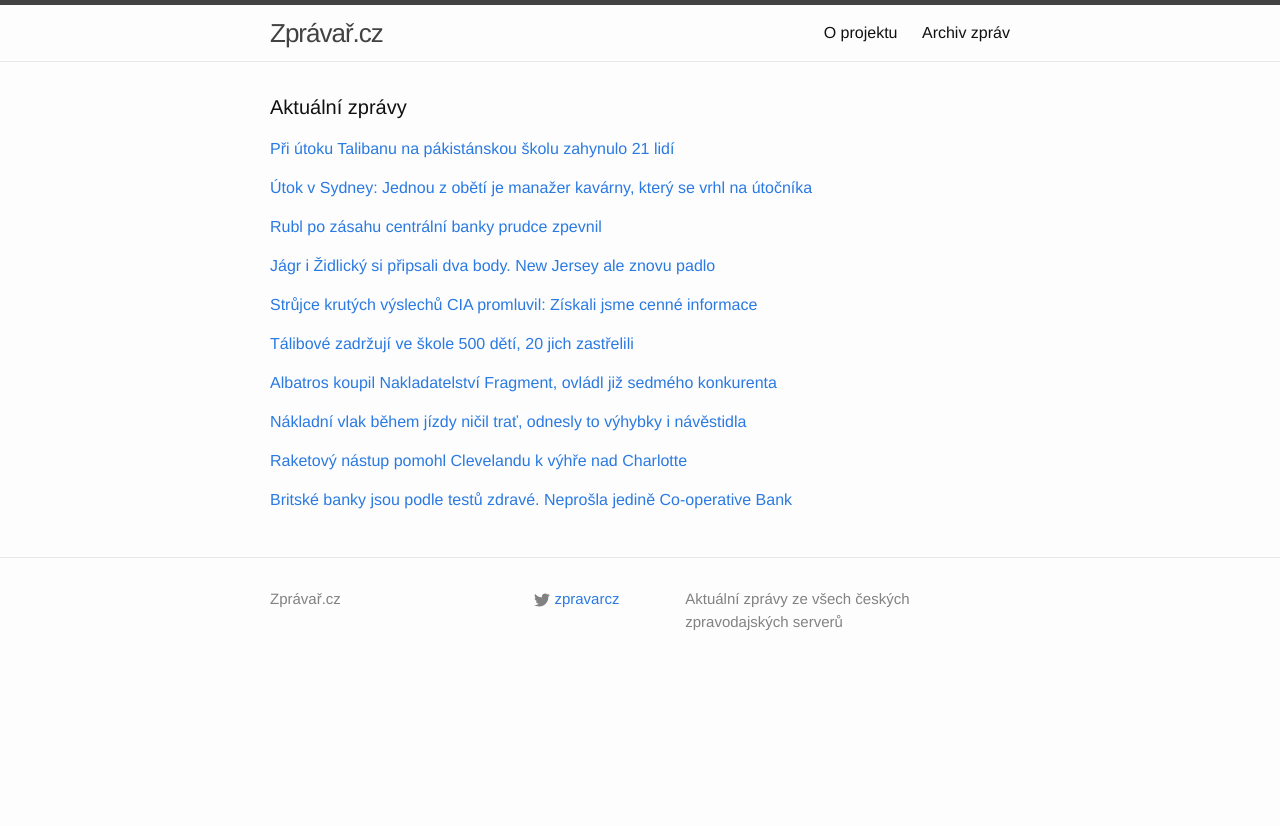
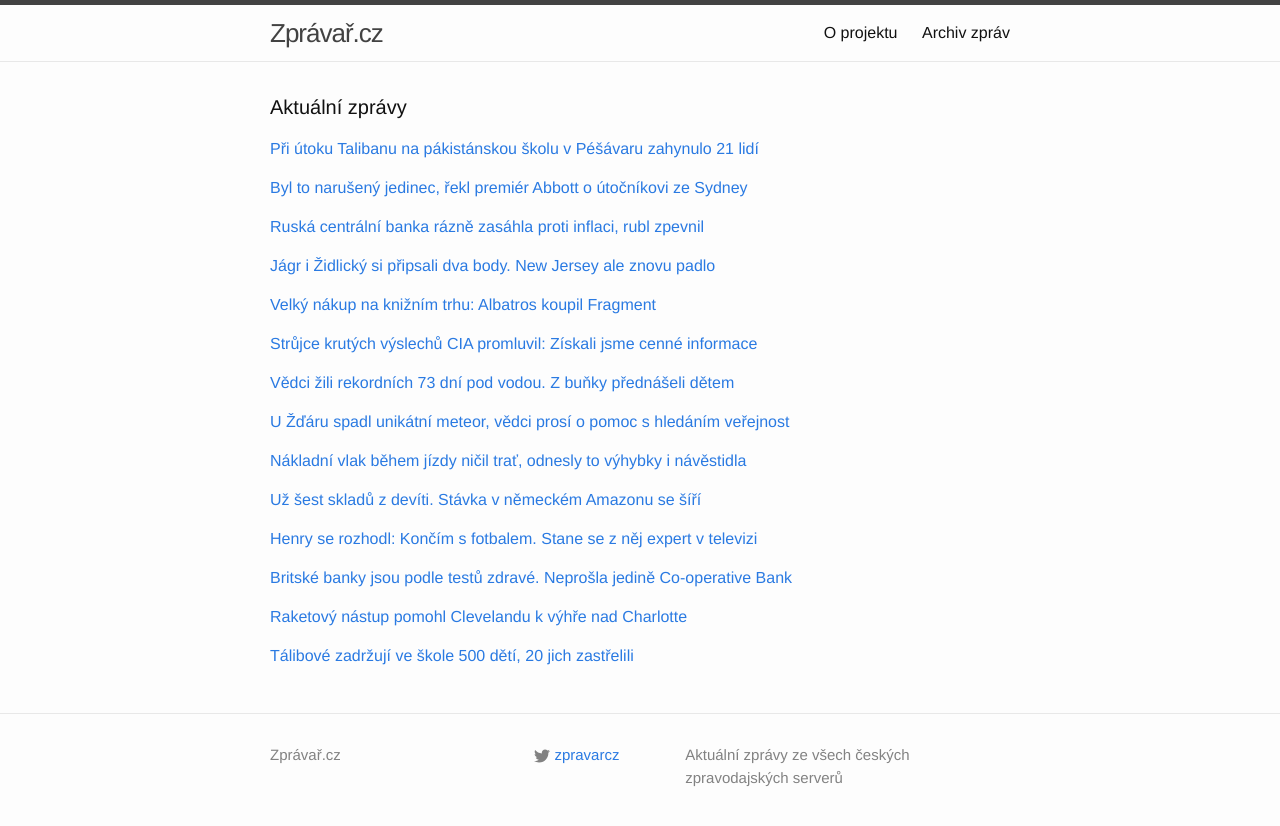
Before and after one commit to adliska/zpravar, a Jekyll site: the page built from index.html, in a window 1280 px wide. Shown: the top 826 px of the page. Built offline with Jekyll 4.4.1, drawn with Linux system fonts in a browser that asks for light colours.

Commit message:
zpravar news update

```diff
--- a/index.html
+++ b/index.html
@@ -5,9 +5,13 @@ layout: default
 <div class="home">
     <h1 class="page-heading">Aktuální zprávy</h1>
 
-<p><a href="javascript:;" onclick="toggle_visibility('zpravy0')">Při útoku Talibanu na pákistánskou školu zahynulo 21 lidí</a></p>
+<p><a href="javascript:;" onclick="toggle_visibility('zpravy0')">Při útoku Talibanu na pákistánskou školu v Péšávaru zahynulo 21 lidí</a></p>
 <div id="zpravy0" style="display:none">
 <ul>
+<li><a href=http://www.rozhlas.cz/_zprava/pri-utoku-talibanu-na-skolu-v-pesavaru-zahynulo-21-lidi-stovky-lidi-jsou-drzeni-jako-rukojmi--1433017>Při útoku Talibanu na pákistánskou školu v Péšávaru zahynulo 21 lidí - www.rozhlas.cz</a></li>
+<li><a href=http://zahranicni.ihned.cz/blizky-vychod/c1-63267790-taliban-vpadl-do-skoly-kam-chodi-deti-pakistanskych-vojaku-zemrelo-21-lidi>Taliban vpadl do školy, kam chodí děti pákistánských vojáků. Zemřelo 21 lidí - zahranicni.ihned.cz</a></li>
+<li><a href=http://www.ceskatelevize.cz/ct24/svet/295618-ozbrojenci-talibanu-prepadli-skolu-zemrelo-nejmene-20-studentu/>Ozbrojenci Talibanu přepadli školu, zemřelo nejméně 20 studentů - www.ceskatelevize.cz</a></li>
+<li><a href=http://www.tyden.cz/rubriky/zahranici/asie-a-oceanie/islamiste-z-talibanu-vrazdi-v-pakistanske-skole-zaky_327451.html>Islamisté z Talibanu vraždí v pákistánské škole žáky - www.tyden.cz</a></li>
 <li><a href=http://www.ceskenoviny.cz/zpravy/zpravy/pri-utoku-talibanu-na-pakistanskou-skolu-zahynulo-21-lidi/1159399>Při útoku Talibanu na pákistánskou školu zahynulo 21 lidí - www.ceskenoviny.cz</a></li>
 <li><a href=http://zahranicni.ihned.cz/blizky-vychod/c1-63267790-taliban-vpadl-do-skoly-kam-chodi-deti-pakistanskych-vojaku-zemrelo-12-lidi>Taliban vpadl do školy, kam chodí děti pákistánských vojáků. Zemřelo 12 lidí - zahranicni.ihned.cz</a></li>
 <li><a href=http://www.lidovky.cz/komando-talibanu-prepadlo-skolu-v-pakistanu-nejmene-12-mrtvych-pbf-/zpravy-svet.aspx?c=A141216_092046_ln_zahranici_msl>Komando Talibanu přepadlo školu v Pákistánu: 20 mrtvých a desítky zraněných  - www.lidovky.cz</a></li>
@@ -18,9 +22,10 @@ layout: default
 <li><a href=http://zpravy.aktualne.cz/zahranici/komando-talibanu-napadlo-skolu-drzi-deti-jako-rukojmi/r~94be354e84f511e49bec0025900fea04/>Komando Tálibánu napadlo školu, drží děti jako rukojmí - zpravy.aktualne.cz</a></li>
 <li><a href=http://www.ceskenoviny.cz/zpravy/zpravy/komando-talibanu-napadlo-skolu-v-pakistanskem-pesavaru/1159399>Komando Talibanu napadlo školu v pákistánském Péšávaru - www.ceskenoviny.cz</a></li>
 </ul>
-</div><p><a href="javascript:;" onclick="toggle_visibility('zpravy1')">Útok v Sydney: Jednou z obětí je manažer kavárny, který se vrhl na útočníka</a></p>
+</div><p><a href="javascript:;" onclick="toggle_visibility('zpravy1')">Byl to narušený jedinec, řekl premiér Abbott o útočníkovi ze Sydney</a></p>
 <div id="zpravy1" style="display:none">
 <ul>
+<li><a href=http://www.ceskatelevize.cz/ct24/svet/295613-byl-to-naruseny-jedinec-rekl-premier-abbott-o-utocnikovi-ze-sydney/>Byl to narušený jedinec, řekl premiér Abbott o útočníkovi ze Sydney - www.ceskatelevize.cz</a></li>
 <li><a href=http://zahranicni.ihned.cz/asie-a-pacifik-cina/c1-63267760-utok-v-sydney-jednou-z-obeti-je-manazer-kavarny-ktery-se-vrhl-na-utocnika>Útok v Sydney: Jednou z obětí je manažer kavárny, který se vrhl na útočníka - zahranicni.ihned.cz</a></li>
 <li><a href=http://www.ceskatelevize.cz/ct24/svet/295613-byl-to-hluboce-naruseny-jedinec-rekl-premier-abbott-o-utocnikovi-ze-sydney/>Byl to hluboce narušený jedinec, řekl premiér Abbott o útočníkovi ze Sydney - www.ceskatelevize.cz</a></li>
 <li><a href=http://zahranicni.ihned.cz/asie-a-pacifik-cina/c1-63267760-utocnik-ze-sydney-byl-podle-abbotta-naruseny-zemrela-pravnicka-a-manazer-kavarny>Útočník ze Sydney byl podle Abbotta narušený. Zemřela právnička a manažer kavárny - zahranicni.ihned.cz</a></li>
@@ -31,9 +36,10 @@ layout: default
 <li><a href=http://www.ceskatelevize.cz/ct24/svet/295613-sydney-den-pote-lide-nosi-kvetiny-k-mistu-tragedie/>Sydney den poté: Lidé nosí květiny k místu tragédie - www.ceskatelevize.cz</a></li>
 <li><a href=http://zpravy.aktualne.cz/zahranici/policie-v-canbere-evakuovala-ministerstvo-zahranici/r~f0f6e31884e811e49e4b0025900fea04/>Policie v Canbeře evakuovala ministerstvo zahraničí - zpravy.aktualne.cz</a></li>
 </ul>
-</div><p><a href="javascript:;" onclick="toggle_visibility('zpravy2')">Rubl po zásahu centrální banky prudce zpevnil</a></p>
+</div><p><a href="javascript:;" onclick="toggle_visibility('zpravy2')">Ruská centrální banka rázně zasáhla proti inflaci, rubl zpevnil</a></p>
 <div id="zpravy2" style="display:none">
 <ul>
+<li><a href=http://zpravy.e15.cz/zahranicni/ekonomika/ruska-centralni-banka-razne-zasahla-proti-inflaci-rubl-zpevnil-1146228>Ruská centrální banka rázně zasáhla proti inflaci, rubl zpevnil - zpravy.e15.cz</a></li>
 <li><a href=http://www.financninoviny.cz/zpravodajstvi/zpravy/rubl-po-zasahu-centralni-banky-prudce-zpevnil/1159425>Rubl po zásahu centrální banky prudce zpevnil - www.financninoviny.cz</a></li>
 <li><a href=http://www.novinky.cz/ekonomika/356453-rusko-zvysilo-urokovou-sazbu-na-17-procent-kvuli-rekordnimu-propadu-rublu.html>Rusko zvýšilo úrokovou sazbu na 17 procent kvůli rekordnímu propadu rublu - www.novinky.cz</a></li>
 <li><a href=http://www.tyden.cz/rubriky/byznys/svet/rusko-prudce-zvysilo-urokove-sazby-chce-zmirnit-inflaci_327441.html>Rusko prudce zvýšilo úrokové sazby, chce zmírnit inflaci - www.tyden.cz</a></li>
@@ -54,47 +60,76 @@ layout: default
 <li><a href=http://sport.aktualne.cz/jagr-prepisoval-historicke-tabulky-jenze-devils-prohrali/r~94a9c98484e511e486b9002590604f2e/>Jágr přepisoval historické tabulky, jenže Devils prohráli - sport.aktualne.cz</a></li>
 <li><a href=http://www.sportovninoviny.cz/zpravy/jagr-a-zidlicky-zaznamenali-dva-body-ale-prohru-neodvratili/1159375>Jágr a Židlický zaznamenali dva body, ale prohru neodvrátili - www.sportovninoviny.cz</a></li>
 </ul>
-</div><p><a href="javascript:;" onclick="toggle_visibility('zpravy4')">Strůjce krutých výslechů CIA promluvil: Získali jsme cenné informace</a></p>
+</div><p><a href="javascript:;" onclick="toggle_visibility('zpravy4')">Velký nákup na knižním trhu: Albatros koupil Fragment</a></p>
 <div id="zpravy4" style="display:none">
+<ul>
+<li><a href=http://zpravy.aktualne.cz/ekonomika/velky-nakup-na-kniznim-trhu-albatros-koupil-fragment/r~c82a60c8850011e49fc3002590604f2e/>Velký nákup na knižním trhu: Albatros koupil Fragment - zpravy.aktualne.cz</a></li>
+<li><a href=http://strategie.e15.cz/zpravy/albatros-koupil-nakladatelstvi-fragment-ovladl-jiz-sedmeho-konkurenta-1146263>Albatros koupil Nakladatelství Fragment, ovládl již sedmého konkurenta - strategie.e15.cz</a></li>
+<li><a href=http://ekonomika.idnes.cz/nakladatelstvi-albatros-ovladlo-konkurencni-fragment-p1j-/ekoakcie.aspx?c=A141216_091120_ekoakcie_fih>Největší nakladatelství Albatros spolklo konkurenci Fragment - ekonomika.idnes.cz</a></li>
+<li><a href=http://www.financninoviny.cz/zpravodajstvi/zpravy/albatros-media-prevzal-nakladatelstvi-fragment/1159385>Albatros Media převzal Nakladatelství Fragment - www.financninoviny.cz</a></li>
+</ul>
+</div><p><a href="javascript:;" onclick="toggle_visibility('zpravy5')">Strůjce krutých výslechů CIA promluvil: Získali jsme cenné informace</a></p>
+<div id="zpravy5" style="display:none">
 <ul>
 <li><a href=http://www.ceskatelevize.cz/ct24/svet/295622-strujce-krutych-vyslechu-cia-promluvil-ziskali-jsme-cenne-informace/>Strůjce krutých výslechů CIA promluvil: Získali jsme cenné informace - www.ceskatelevize.cz</a></li>
 <li><a href=http://zpravy.aktualne.cz/zahranici/kldr-vyzyva-radu-bezpecnosti-jednejte-o-muceni-cia/r~7f4f6abe84ed11e4aff10025900fea04/>KLDR vyzývá Radu bezpečnosti: Jednejte o mučení CIA - zpravy.aktualne.cz</a></li>
 <li><a href=http://zpravy.idnes.cz/krute-metody-vyslechu-muceni-autor-sam-pouzival-f6w-/zahranicni.aspx?c=A141216_065141_zahranicni_skr>Psycholog CIA kruté metody výslechů obhajuje, byly přínosné - zpravy.idnes.cz</a></li>
 <li><a href=http://www.ceskenoviny.cz/zpravy/zpravy/strujce-kruteho-vyslechoveho-programu-cia-sam-metody-pouzival/1159347>Strůjce krutého výslechového programu CIA sám metody používal - www.ceskenoviny.cz</a></li>
 </ul>
-</div><p><a href="javascript:;" onclick="toggle_visibility('zpravy5')">Tálibové zadržují ve škole 500 dětí, 20 jich zastřelili</a></p>
-<div id="zpravy5" style="display:none">
+</div><p><a href="javascript:;" onclick="toggle_visibility('zpravy6')">Vědci žili rekordních 73 dní pod vodou. Z buňky přednášeli dětem</a></p>
+<div id="zpravy6" style="display:none">
+<ul>
+<li><a href=http://zahranicni.ihned.cz/amerika-usa/c1-63267810-vedci-zili-rekordnich-73-dni-pod-vodou-z-bunky-prednaseli-detem>Vědci žili rekordních 73 dní pod vodou. Z buňky přednášeli dětem - zahranicni.ihned.cz</a></li>
+<li><a href=http://www.novinky.cz/veda-skoly/356468-americti-biologove-vydrzeli-pod-vodou-73-dni.html>Američtí biologové vydrželi pod vodou 73 dní - www.novinky.cz</a></li>
+<li><a href=http://www.rozhlas.cz/_zprava/dvojice-biologu-posunula-o-ctyri-dny-rekord-doby-pobytu-pod-hladinou--1432993>Dvojice biologů posunula o čtyři dny rekord doby pobytu pod hladinou  - www.rozhlas.cz</a></li>
+</ul>
+</div><p><a href="javascript:;" onclick="toggle_visibility('zpravy7')">U Žďáru spadl unikátní meteor, vědci prosí o pomoc s hledáním veřejnost</a></p>
+<div id="zpravy7" style="display:none">
+<ul>
+<li><a href=http://www.ceskatelevize.cz/ct24/domaci/295623-u-zdaru-spadl-unikatni-meteor-vedci-prosi-o-pomoc-s-hledanim-verejnost/>U Žďáru spadl unikátní meteor, vědci prosí o pomoc s hledáním veřejnost - www.ceskatelevize.cz</a></li>
+<li><a href=http://www.ceskatelevize.cz/ct24/domaci/295623-u-zdaru-spadl-unikatni-meteor-vedci-prosi-o-pomoc-i-verejnost/>U Žďáru spadl unikátní meteor, vědci prosí o pomoc i veřejnost - www.ceskatelevize.cz</a></li>
+<li><a href=http://www.ceskenoviny.cz/zpravy/zpravy/nad-cr-proletl-velmi-jasny-bolid-dopadl-u-zdaru-nad-sazavou/1159435>Nad ČR prolétl velmi jasný bolid, dopadl u Žďáru nad Sázavou - www.ceskenoviny.cz</a></li>
+</ul>
+</div><p><a href="javascript:;" onclick="toggle_visibility('zpravy8')">Nákladní vlak během jízdy ničil trať, odnesly to výhybky i návěstidla</a></p>
+<div id="zpravy8" style="display:none">
+<ul>
+<li><a href=http://www.novinky.cz/krimi/356459-nakladni-vlak-behem-jizdy-nicil-trat-odnesly-to-vyhybky-i-navestidla.html>Nákladní vlak během jízdy ničil trať, odnesly to výhybky i návěstidla - www.novinky.cz</a></li>
+<li><a href=http://olomouc.idnes.cz/vlak-utrhl-navestidlo-prosenice-do3-/olomouc-zpravy.aspx?c=A141216_074209_olomouc-zpravy_skr>Špatně zajištěná cívka poškodila návěstidla, do jednoho naboural vlak - olomouc.idnes.cz</a></li>
+<li><a href=http://www.ceskenoviny.cz/zpravy/zpravy/vlak-poskodil-mezi-prosenicemi-a-prerovem-trat-skoda-6-5-mil-kc/1159396>Vlak poškodil mezi Prosenicemi a Přerovem trať, škoda 6,5 mil.Kč - www.ceskenoviny.cz</a></li>
+</ul>
+</div><p><a href="javascript:;" onclick="toggle_visibility('zpravy9')">Už šest skladů z devíti. Stávka v německém Amazonu se šíří</a></p>
+<div id="zpravy9" style="display:none">
+<ul>
+<li><a href=http://zpravy.e15.cz/zahranicni/udalosti/uz-sest-skladu-z-deviti-stavka-v-nemeckem-amazonu-se-siri-1146279>Už šest skladů z devíti. Stávka v německém Amazonu se šíří - zpravy.e15.cz</a></li>
+<li><a href=http://www.denik.cz/ekonomika/stavka-v-nemeckem-amazonu-se-rozsirila-na-sest-stredisek-20141216.html>Stávka v německém Amazonu se rozšířila na šest středisek - www.denik.cz</a></li>
+<li><a href=http://www.financninoviny.cz/zpravodajstvi/zpravy/stavka-v-nemeckem-amazonu-se-rozsirila-na-sest-stredisek/1159434>Stávka v německém Amazonu se rozšířila na šest středisek - www.financninoviny.cz</a></li>
+</ul>
+</div><p><a href="javascript:;" onclick="toggle_visibility('zpravy10')">Henry se rozhodl: Končím s fotbalem. Stane se z něj expert v televizi</a></p>
+<div id="zpravy10" style="display:none">
+<ul>
+<li><a href=http://www.denik.cz/fotbal/henry-se-rozhodl-koncim-s-fotbalem-stane-se-z-nej-expert-v-televizi-20141216.html>Henry se rozhodl: Končím s fotbalem. Stane se z něj expert v televizi - www.denik.cz</a></li>
+<li><a href=http://fotbal.idnes.cz/thiery-henry-konec-kariery-dd3-/fot_zahranici.aspx?c=A141216_095253_fot_zahranici_ald>Ikona Arsenalu ukončila kariéru. Henry teď bude televizním expertem - fotbal.idnes.cz</a></li>
+<li><a href=http://sport.aktualne.cz/kanonyr-henry-ukoncil-karieru-a-bude-televiznim-expertem/r~902a525684fa11e4b98c002590604f2e/>Kanonýr Henry ukončil kariéru a bude televizním expertem - sport.aktualne.cz</a></li>
+</ul>
+</div><p><a href="javascript:;" onclick="toggle_visibility('zpravy11')">Britské banky jsou podle testů zdravé. Neprošla jedině Co-operative Bank</a></p>
+<div id="zpravy11" style="display:none">
+<ul>
+<li><a href=http://byznys.ihned.cz/c1-63267780-britske-banky-jsou-podle-testu-zdrave-neprosla-jedine-co-operative-bank>Britské banky jsou podle testů zdravé. Neprošla jedině Co-operative Bank - byznys.ihned.cz</a></li>
+<li><a href=http://zpravy.e15.cz/byznys/finance-a-bankovnictvi/britske-banky-zvladly-zatezove-testy-az-na-co-op-1146266>Britské banky zvládly zátěžové testy. Až na Co-op - zpravy.e15.cz</a></li>
+<li><a href=http://www.financninoviny.cz/zpravodajstvi/zpravy/zatezovymi-testy-prosly-vsechny-velke-britske-banky-az-na-co-op/1159406>Zátěžovými testy prošly všechny velké britské banky až na Co-op - www.financninoviny.cz</a></li>
+</ul>
+</div><p><a href="javascript:;" onclick="toggle_visibility('zpravy12')">Raketový nástup pomohl Clevelandu k výhře nad Charlotte</a></p>
+<div id="zpravy12" style="display:none">
+<ul>
+<li><a href=http://sport.idnes.cz/basketbalova-nba-0kd-/basket.aspx?c=A141216_085822_sport-basket_ald>Raketový nástup pomohl Clevelandu k výhře nad Charlotte - sport.idnes.cz</a></li>
+<li><a href=http://www.denik.cz/ostatni_sport/cleveland-diky-drtivemu-nastupu-porazil-basketbalisty-charlotte-20141216.html>Cleveland díky drtivému nástupu porazil basketbalisty Charlotte - www.denik.cz</a></li>
+<li><a href=http://sport.aktualne.cz/cleveland-diky-drtivemu-nastupu-porazil-charlotte/r~2632bbee84f611e4833a0025900fea04/>Cleveland díky drtivému nástupu porazil Charlotte - sport.aktualne.cz</a></li>
+</ul>
+</div><p><a href="javascript:;" onclick="toggle_visibility('zpravy13')">Tálibové zadržují ve škole 500 dětí, 20 jich zastřelili</a></p>
+<div id="zpravy13" style="display:none">
 <ul>
 <li><a href=http://www.novinky.cz/zahranicni/svet/356458-talibove-zadrzuji-ve-skole-500-deti-20-jich-zastrelili.html>Tálibové zadržují ve škole 500 dětí, 20 jich zastřelili - www.novinky.cz</a></li>
 <li><a href=http://www.novinky.cz/zahranicni/svet/356458-talibove-zadrzuji-ve-skole-500-deti-12-jich-zastrelili.html>Tálibové zadržují ve škole 500 dětí, 12 jich zastřelili - www.novinky.cz</a></li>
 <li><a href=http://www.novinky.cz/zahranicni/svet/356458-v-pakistanske-skole-zadrzuji-talibove-500-deti.html>V pákistánské škole zadržují tálibové 500 dětí - www.novinky.cz</a></li>
 </ul>
-</div><p><a href="javascript:;" onclick="toggle_visibility('zpravy6')">Albatros koupil Nakladatelství Fragment, ovládl již sedmého konkurenta</a></p>
-<div id="zpravy6" style="display:none">
-<ul>
-<li><a href=http://strategie.e15.cz/zpravy/albatros-koupil-nakladatelstvi-fragment-ovladl-jiz-sedmeho-konkurenta-1146263>Albatros koupil Nakladatelství Fragment, ovládl již sedmého konkurenta - strategie.e15.cz</a></li>
-<li><a href=http://ekonomika.idnes.cz/nakladatelstvi-albatros-ovladlo-konkurencni-fragment-p1j-/ekoakcie.aspx?c=A141216_091120_ekoakcie_fih>Největší nakladatelství Albatros spolklo konkurenci Fragment - ekonomika.idnes.cz</a></li>
-<li><a href=http://www.financninoviny.cz/zpravodajstvi/zpravy/albatros-media-prevzal-nakladatelstvi-fragment/1159385>Albatros Media převzal Nakladatelství Fragment - www.financninoviny.cz</a></li>
-</ul>
-</div><p><a href="javascript:;" onclick="toggle_visibility('zpravy7')">Nákladní vlak během jízdy ničil trať, odnesly to výhybky i návěstidla</a></p>
-<div id="zpravy7" style="display:none">
-<ul>
-<li><a href=http://www.novinky.cz/krimi/356459-nakladni-vlak-behem-jizdy-nicil-trat-odnesly-to-vyhybky-i-navestidla.html>Nákladní vlak během jízdy ničil trať, odnesly to výhybky i návěstidla - www.novinky.cz</a></li>
-<li><a href=http://olomouc.idnes.cz/vlak-utrhl-navestidlo-prosenice-do3-/olomouc-zpravy.aspx?c=A141216_074209_olomouc-zpravy_skr>Špatně zajištěná cívka poškodila návěstidla, do jednoho naboural vlak - olomouc.idnes.cz</a></li>
-<li><a href=http://www.ceskenoviny.cz/zpravy/zpravy/vlak-poskodil-mezi-prosenicemi-a-prerovem-trat-skoda-6-5-mil-kc/1159396>Vlak poškodil mezi Prosenicemi a Přerovem trať, škoda 6,5 mil.Kč - www.ceskenoviny.cz</a></li>
-</ul>
-</div><p><a href="javascript:;" onclick="toggle_visibility('zpravy8')">Raketový nástup pomohl Clevelandu k výhře nad Charlotte</a></p>
-<div id="zpravy8" style="display:none">
-<ul>
-<li><a href=http://sport.idnes.cz/basketbalova-nba-0kd-/basket.aspx?c=A141216_085822_sport-basket_ald>Raketový nástup pomohl Clevelandu k výhře nad Charlotte - sport.idnes.cz</a></li>
-<li><a href=http://www.denik.cz/ostatni_sport/cleveland-diky-drtivemu-nastupu-porazil-basketbalisty-charlotte-20141216.html>Cleveland díky drtivému nástupu porazil basketbalisty Charlotte - www.denik.cz</a></li>
-<li><a href=http://sport.aktualne.cz/cleveland-diky-drtivemu-nastupu-porazil-charlotte/r~2632bbee84f611e4833a0025900fea04/>Cleveland díky drtivému nástupu porazil Charlotte - sport.aktualne.cz</a></li>
-</ul>
-</div><p><a href="javascript:;" onclick="toggle_visibility('zpravy9')">Britské banky jsou podle testů zdravé. Neprošla jedině Co-operative Bank</a></p>
-<div id="zpravy9" style="display:none">
-<ul>
-<li><a href=http://byznys.ihned.cz/c1-63267780-britske-banky-jsou-podle-testu-zdrave-neprosla-jedine-co-operative-bank>Britské banky jsou podle testů zdravé. Neprošla jedině Co-operative Bank - byznys.ihned.cz</a></li>
-<li><a href=http://zpravy.e15.cz/byznys/finance-a-bankovnictvi/britske-banky-zvladly-zatezove-testy-az-na-co-op-1146266>Britské banky zvládly zátěžové testy. Až na Co-op - zpravy.e15.cz</a></li>
-<li><a href=http://www.financninoviny.cz/zpravodajstvi/zpravy/zatezovymi-testy-prosly-vsechny-velke-britske-banky-az-na-co-op/1159406>Zátěžovými testy prošly všechny velké britské banky až na Co-op - www.financninoviny.cz</a></li>
-</ul>
 </div></div>
```
